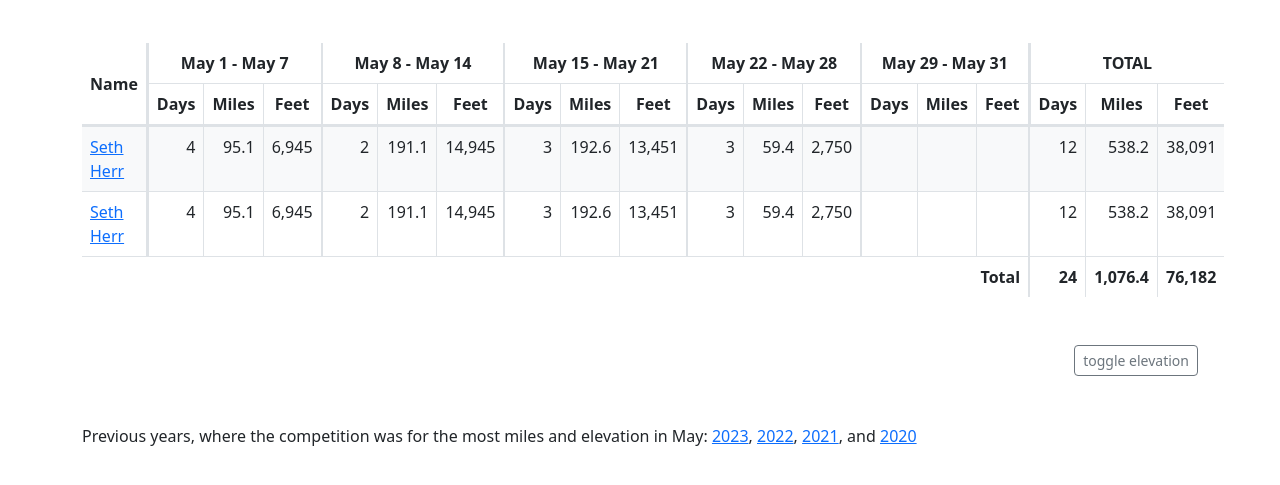
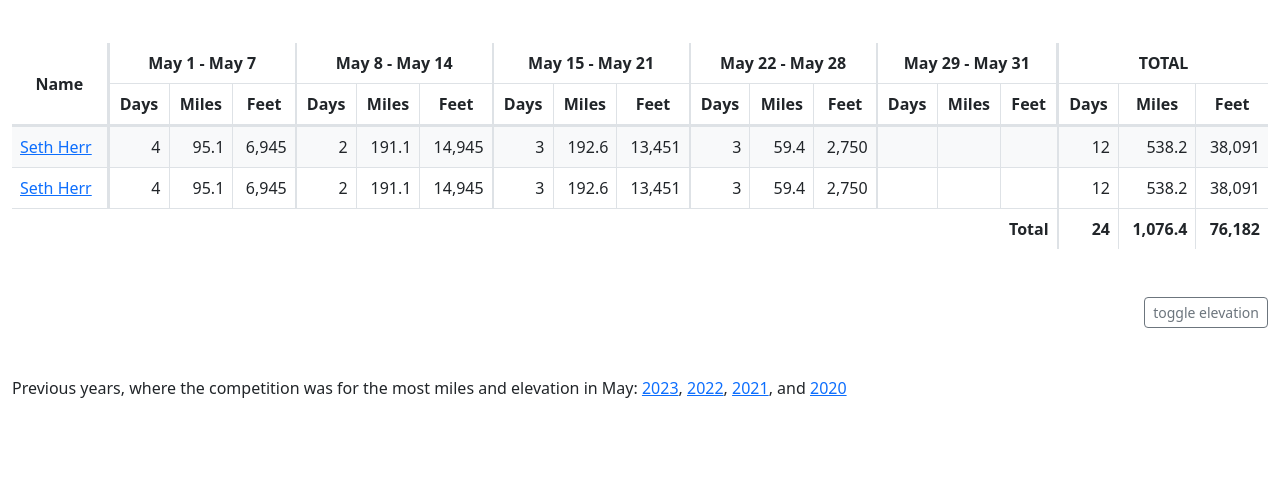
Before and after one commit to MayIsBikeMonth/MayIsBikeMonth.github.io, a website: page index.html in a window 1280 px wide. Both pictures are taken after a click on the link "toggle elevation". Shown: the part 77-562 px from the top of the page. Drawn offline with nearby package versions, Linux system fonts and the light colour scheme.

Commit message:
finished converting to typescript, no errors

```diff
--- a/assets/leaderboard.css
+++ b/assets/leaderboard.css
@@ -47,6 +47,26 @@
   background: transparent;
 }
 
+/* Full screen table stuff */
+.full-screen-table-overflown {
+  /* Enable scrolling and make it edge to edge
+  separate class so it can be applied via js if applicable */
+  overflow-x: scroll;
+  margin-left: -15px;
+  margin-right: -15px;
+  padding: 5px 0;
+  border-top: 1px solid var(--gray-200);
+  border-bottom: 1px solid var(--gray-200);
+}
+
+@media (max-width: 800px) {
+  .full-screen-table {
+    /* Always remove margin on full-screen-table */
+    margin-left: -15px;
+    margin-right: -15px;
+  }
+}
+
 .border-t-0 { border-top-width: 0 !important; }
 .border-t-1 { border-top-width: 1px !important; }
 .border-t-2 { border-top-width: 2px !important; }
--- a/built/leaderboard.js
+++ b/built/leaderboard.js
@@ -1,71 +1,105 @@
 "use strict";
+var __awaiter = (this && this.__awaiter) || function (thisArg, _arguments, P, generator) {
+    function adopt(value) { return value instanceof P ? value : new P(function (resolve) { resolve(value); }); }
+    return new (P || (P = Promise))(function (resolve, reject) {
+        function fulfilled(value) { try { step(generator.next(value)); } catch (e) { reject(e); } }
+        function rejected(value) { try { step(generator["throw"](value)); } catch (e) { reject(e); } }
+        function step(result) { result.done ? resolve(result.value) : adopt(result.value).then(fulfilled, rejected); }
+        step((generator = generator.apply(thisArg, _arguments || [])).next());
+    });
+};
+var _a;
+// Page modification functions:
 // Hide elevation, because it's not in competition
-const toggleElevation = (e = false) => {
-    e === null || e === void 0 ? void 0 : e.preventDefault();
-    document.getElementById('leaderboardTable').classList.toggle('hide-elevation');
-};
-document.getElementById('hideElevation').addEventListener('click', toggleElevation);
+function toggleElevation(ev) {
+    ev === null || ev === void 0 ? void 0 : ev.preventDefault();
+    const table = document.getElementById('leaderboardTable');
+    if (table != null) {
+        table.classList.toggle('hide-elevation');
+    }
+    enableFullscreenTableOverflow();
+}
+// Enable the button right away, since the script is at the bottom of the page
+(_a = document.getElementById('hideElevation')) === null || _a === void 0 ? void 0 : _a.addEventListener('click', toggleElevation);
+function enableFullscreenTableOverflow() {
+    console.log('running enableFullscreenTableOverflow');
+    Array.from(document.querySelectorAll('.full-screen-table table')).forEach((el) => {
+        var _a, _b;
+        const table = el;
+        const tableWidth = table.offsetWidth;
+        if (tableWidth > window.outerWidth + 30) {
+            (_a = table.closest('.full-screen-table')) === null || _a === void 0 ? void 0 : _a.classList.add('full-screen-table-overflown');
+        }
+        else {
+            (_b = table.closest('.full-screen-table')) === null || _b === void 0 ? void 0 : _b.classList.remove('full-screen-table-overflown');
+        }
+    });
+}
 const roundOneDecimal = (x) => Math.round(x * 10) / 10;
 // https://stackoverflow.com/questions/2901102/how-to-format-a-number-with-commas-as-thousands-separators
 const numberWithCommas = (x) => x.toString().replace(/\B(?=(\d{3})+(?!\d))/g, ',');
-const numDisplay = (x) => {
+function numDisplay(x) {
     if (x === null) {
         return '';
     }
     return numberWithCommas(roundOneDecimal(x));
-};
-window.totals = { days: 0, miles: 0, feet: 0 };
-const renderCell = (value, classes = []) => {
+}
+const newTotal = () => ({ days: 0, miles: 0, feet: 0 });
+function renderCell(value, classes = []) {
     const cell = document.createElement('td');
     cell.innerHTML = value;
     classes.forEach((i) => cell.classList.add(i));
     return cell;
-};
-const renderUserRow = (userData) => {
+}
+function addTotals(totals1, totals2) {
+    totals1.days += totals2.days;
+    totals1.miles += totals2.miles;
+    totals1.feet += totals2.feet;
+    return totals1;
+}
+function renderUserRow(userData, totals) {
     console.log(userData);
     const row = document.createElement('tr');
     row.appendChild(renderCell(`<a href="https://www.strava.com/athletes/${userData.stravaId}">${userData.name}</a>`, ['text-left']));
-    let totalDays = 0;
-    let totalMiles = 0;
-    let totalFeet = 0;
+    const rowTotals = newTotal();
     userData.periods.forEach((period, index) => {
         // The first period has a thicker border
         const dayClass = [index === 0 ? 'border-l-3' : 'border-l-2'];
         if (typeof (period.days) !== 'undefined' && period.days !== null) {
-            totalDays += period.days;
-            totalMiles += period.miles;
-            totalFeet += period.feet;
+            addTotals(rowTotals, period);
         }
-        row.appendChild(renderCell(period.days, dayClass));
+        row.appendChild(renderCell(numDisplay(period.days), dayClass));
         row.appendChild(renderCell(numDisplay(period.miles), ['border-l-1']));
         row.appendChild(renderCell(numDisplay(period.feet), ['elevation-cell', 'border-l-1']));
     });
-    window.totals.days += totalDays;
-    window.totals.miles += totalMiles;
-    window.totals.feet += totalFeet;
-    row.appendChild(renderCell(totalDays, ['border-l-2']));
-    row.appendChild(renderCell(numDisplay(totalMiles), ['border-l-1']));
-    row.appendChild(renderCell(numDisplay(totalFeet), ['elevation-cell', 'border-l-1']));
+    row.appendChild(renderCell(numDisplay(rowTotals.days), ['border-l-2']));
+    row.appendChild(renderCell(numDisplay(rowTotals.miles), ['border-l-1']));
+    row.appendChild(renderCell(numDisplay(rowTotals.feet), ['elevation-cell', 'border-l-1']));
+    addTotals(totals, rowTotals);
     return row;
-};
-const renderTotals = (periodCount) => {
+}
+function renderTotals(periodCount, totals) {
     const row = document.createElement('tr');
     row.classList.add('fw-bold', 'bg-transparent');
     const totalCell = renderCell('<strong>Total</strong>', ['bg-transparent', 'border-b-0']);
-    totalCell.setAttribute('colspan', periodCount * 3 + 1);
+    totalCell.setAttribute('colspan', String(periodCount * 3 + 1));
     row.appendChild(totalCell);
-    row.appendChild(renderCell(window.totals.days, ['bg-transparent', 'border-b-0', 'border-l-2']));
-    row.appendChild(renderCell(numDisplay(window.totals.miles), ['bg-transparent', 'border-b-0', 'border-l-1']));
-    row.appendChild(renderCell(numDisplay(window.totals.feet), ['bg-transparent', 'elevation-cell', 'border-b-0', 'border-l-1']));
+    row.appendChild(renderCell(numDisplay(totals.days), ['bg-transparent', 'border-b-0', 'border-l-2']));
+    row.appendChild(renderCell(numDisplay(totals.miles), ['bg-transparent', 'border-b-0', 'border-l-1']));
+    row.appendChild(renderCell(numDisplay(totals.feet), ['bg-transparent', 'elevation-cell', 'border-b-0', 'border-l-1']));
     return row;
-};
+}
 fetch('assets/data-2023.json', { cache: 'no-store' })
-    .then(res => res.json())
+    .then((res) => __awaiter(void 0, void 0, void 0, function* () { return yield res.json(); }))
     .then(json => {
     const table = document.getElementById('leaderboardBody');
+    // NOTE: totals is updated in renderUserRow and not returned (AKA there is a side effect)
+    const totals = newTotal();
     json.leaderboard.forEach((userData) => {
-        const row = renderUserRow(userData);
-        table.appendChild(row);
+        const row = renderUserRow(userData, totals);
+        table === null || table === void 0 ? void 0 : table.appendChild(row);
     });
-    table.appendChild(renderTotals(json.periods.length));
-});
+    table === null || table === void 0 ? void 0 : table.appendChild(renderTotals(json.periods.length, totals));
+    enableFullscreenTableOverflow();
+})
+    .catch(error => console.error(error));
--- a/index.html
+++ b/index.html
@@ -10,9 +10,10 @@
   <link href="assets/leaderboard.css" rel="stylesheet" />
 </head>
 <body>
-  <div class="container mt-4">
+  <div class="container-fluid mt-4">
     <h1 class="text-center">May Is Bike Month 2023!</h1>
-    <table id="leaderboardTable" class="table mt-5 hide-elevation">
+    <div class="full-screen-table mt-5">
+      <table id="leaderboardTable" class="table hide-elevation">
         <thead class="border-b-3 text-center">
           <tr>
             <th rowspan="2" class="align-middle">Name</th>
@@ -47,6 +48,7 @@
         <tbody id="leaderboardBody">
         </tbody>
       </table>
+    </div>
 
     <p class="mt-5 text-right">
       <a id="hideElevation" class="btn btn-sm btn-outline-secondary" href="#">toggle elevation</a>
```
Also changed, not shown: src/leaderboard.js (deleted, +0 -75 lines), src/leaderboard.ts (added, +110 -0 lines). Lines whose indentation alone changed are shown as unchanged.
